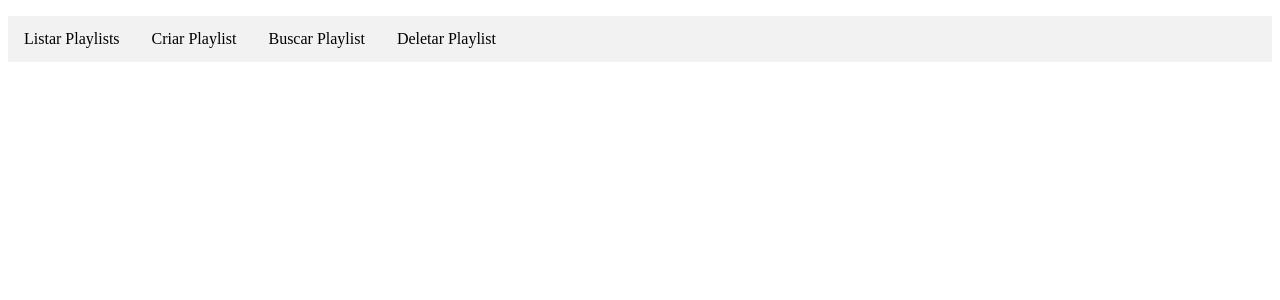
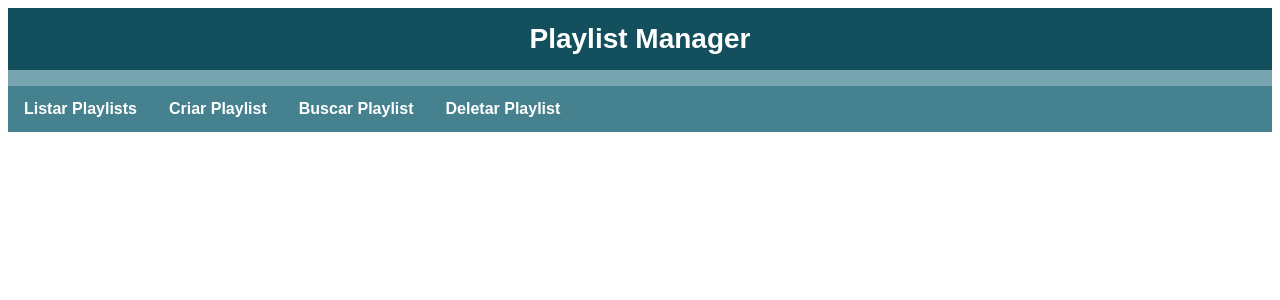
Before and after one commit to Christian-Dubois/playlist-front, an Angular app: page /list-playlists in a window 1280 px wide. Shown: the top 300 px of the page. Built offline with nearby package versions, Linux system fonts and the light colour scheme; no server answers.

Commit message:
styling the navigation menu

```diff
--- a/src/app/app.component.css
+++ b/src/app/app.component.css
@@ -1,23 +1,41 @@
-ul {
+.page-title {
+  text-align: center;
+  font-size: 28px;
+  margin: 0;
+  background-color: #134f5c;
+  padding: 15px;
+  font-family: 'Arial', sans-serif;
+  color: white;
+  width: 100%;
+  box-sizing: border-box;
+}
+
+ul.nav-menu {
   list-style-type: none;
   padding: 0;
-  background-color: #f2f2f2;
+  background-color: #45818e;
   overflow: hidden;
   margin-bottom: 40px;
 }
 
-li {
+ul.nav-menu li {
   float: left;
 }
 
-li a {
+ul.nav-menu li a {
   display: block;
-  color: black;
+  color: white;
+  font-family: 'Arial', sans-serif;
+  font-weight: bold;
   text-align: center;
   padding: 14px 16px;
   text-decoration: none;
 }
 
-li a:hover {
-  background-color: #ddd;
+ul.nav-menu li a:hover {
+  background-color: #76a5af;
 }
+
+.separator {
+  background: #76a5af;
+}
--- a/src/app/app.component.html
+++ b/src/app/app.component.html
@@ -1,8 +1,11 @@
+<div class="separator">
+<h1 class="page-title">Playlist Manager</h1>
+
 <ul class="nav-menu">
   <li><a routerLink="/list-playlists">Listar Playlists</a></li>
   <li><a routerLink="/create-playlist">Criar Playlist</a></li>
   <li><a routerLink="/find-playlist">Buscar Playlist</a></li>
   <li><a routerLink="/delete-playlist">Deletar Playlist</a></li>
 </ul>
-
+</div>
 <router-outlet></router-outlet>
```
